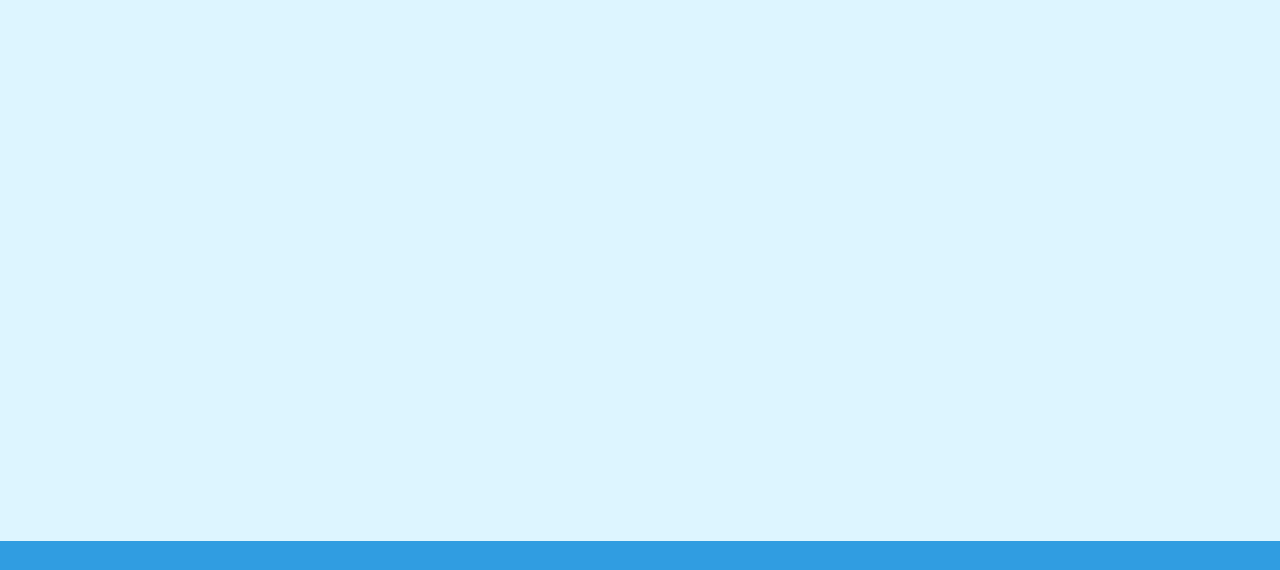
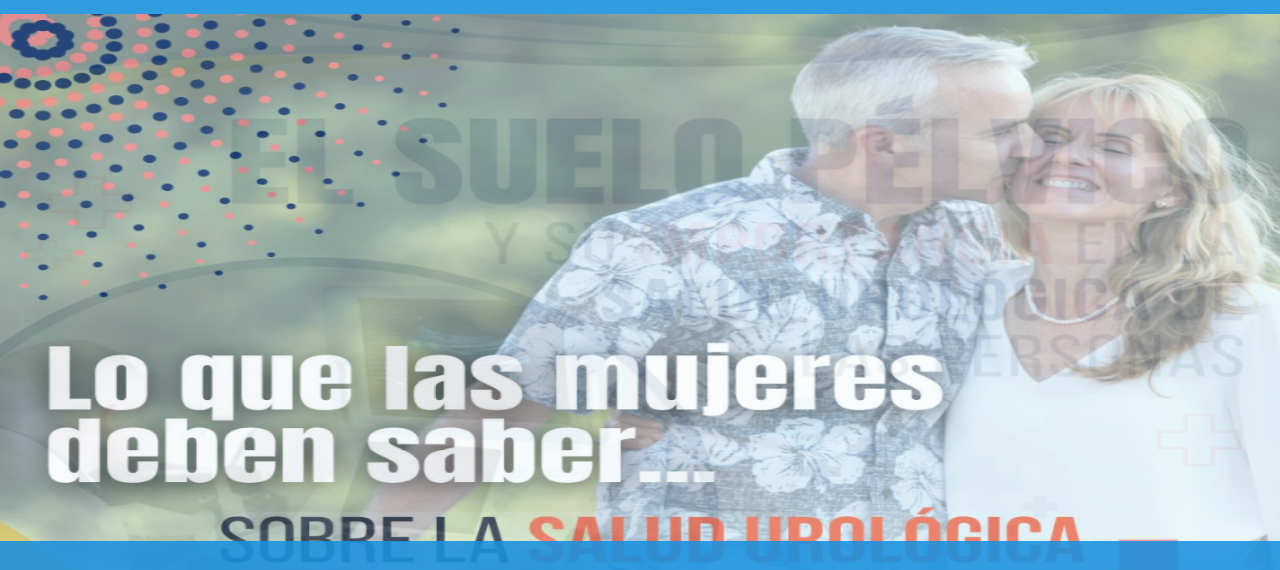
Before and after one commit to andrezztop/DrProstata, a plain HTML site: page Proyecto Doctor/index.html in a window 1280 px wide. Shown: the part 68-638 px from the top of the page. Drawn offline with Linux system fonts and the light colour scheme.

Commit message:
Actualizacion del Beta
Le puse unas fotos y un carrusel pero se ve raro

```diff
--- a/Proyecto Doctor/function.js
+++ b/Proyecto Doctor/function.js
@@ -0,0 +1,17 @@
+let currentIndex = 0;
+
+function getFirstSlideIndex() {
+    const slides = document.getElementsByClassName('slide');
+    return Array.from(slides).indexOf(slides[0]);
+}
+function changeSlide() {
+    const slides = document.getElementsByClassName('slide');
+    if (currentIndex === Array.from(slides).indexOf(slides.firstElementChild)) {
+        currentIndex = (currentIndex + 1) % slides.length;
+    }
+    slides[currentIndex].style.opacity = 0;
+    currentIndex = (currentIndex + 1) % slides.length;
+    slides[currentIndex].style.opacity = 1;
+}
+
+setInterval(changeSlide, 5000);
--- a/Proyecto Doctor/index.html
+++ b/Proyecto Doctor/index.html
@@ -10,23 +10,26 @@
 
 <body>
   <header>
-        <img src="" alt="Logo Empresa" width="100">
+        <p>Dr Prostata</p>
         <nav>
-            <a href="#inicio">Inicio</a>
-            <a href="#quien-soy">Quién Soy</a>
             <a href="#contacto">Contacto</a>
         </nav>
   </header>
-  <section class="categorias">
-
-  </div>
-</section>
-<section class="galeria">
-</section>
+  <div class="carousel">
+        <div class="slide">
+            <img src="Foto 1.png" alt="" style="opacity: 1;">
+        </div>
+        <div class="slide">
+            <img src="Foto 2.png" alt="">
+        </div>
+        <div class="slide">
+            <img src="Foto 3.png" alt="">
+        </div>
+    </div>
 <footer class="footer">
   <div class="footer-container">
       <div class="footer-column">
-          <h3>Dr. Prostata</h3>
+          <h3>Dr. Oswaldo Carmona</h3>
           <p>Cirujano Urologo Especialista en Cirugía Robótica Prostatectomia Radical y Simple.</p>
       </div>
       <div class="footer-column">
@@ -44,7 +47,6 @@
       </div>
   </div>
 </footer>
-
 </body>
-
+<script src="function.js"></script>
 </html>
--- a/Proyecto Doctor/style.css
+++ b/Proyecto Doctor/style.css
@@ -62,7 +62,6 @@
     align-items: center;
     justify-content: center;
     height: 100vh;
-    background-image: url('img/portada-hero-web.jpeg');
     background-position: center;
     background-repeat: no-repeat;
     background-size: cover;
@@ -96,49 +95,31 @@
     color: var(--background-color);
   }
 
-  /* Sección Categorías */
-.categorias {
-    display: flex;
-    flex-wrap: wrap;
-    justify-content: center;
-    padding: 2rem;
-    gap: 1rem;
-  }
+  /* Galería de Imágenes */
+  .carousel {
+    height: fit-content;
+    width: fit-content;
+}
 
-  .categoria {
-    flex: 1;
-    max-width: 300px;
-    background-color: var(--background-color);
-    border: 1px solid var(--tranquil-blue);
-    border-radius: 5px;
-    padding: 1rem;
-    text-align: center;
-    transition: transform 0.3s;
-  }
+.slide {
+  height: 100%;
+  width: 100%;
+  position: absolute;
+  opacity: 0;
+  transition: opacity 1s;
+  background-size: cover;
+  background-position: center;
+  background-attachment: fixed; /* Esto hace que la imagen tenga una posición fija */
+ }
 
-  .categoria:hover {
-    transform: scale(1.05);
-  }
+.slide img {
+    width: 100%;
+    height: 100%;
+}
 
-  .categoria a {
-    text-decoration: none;
-    color: var(--text-color);
-    font-weight: bold;
-  }
-
-  .categoria a:hover {
-    color: var(--tranquil-blue);
-  }
-
-  /* Galería de Imágenes */
-
-.galeria {
-    display: grid;
-    grid-template-columns: repeat(auto-fit, minmax(250px, 1fr));
-    gap: 1rem;
-    padding: 2rem;
-  }
-
+.slide:first-child {
+  opacity: 1;
+}
   .proyecto {
     display: flex;
     flex-direction: column;
```
Also changed, not shown: Proyecto Doctor/Foto 1.png (added), Proyecto Doctor/Foto 2.png (added), Proyecto Doctor/Foto 3.png (added).
